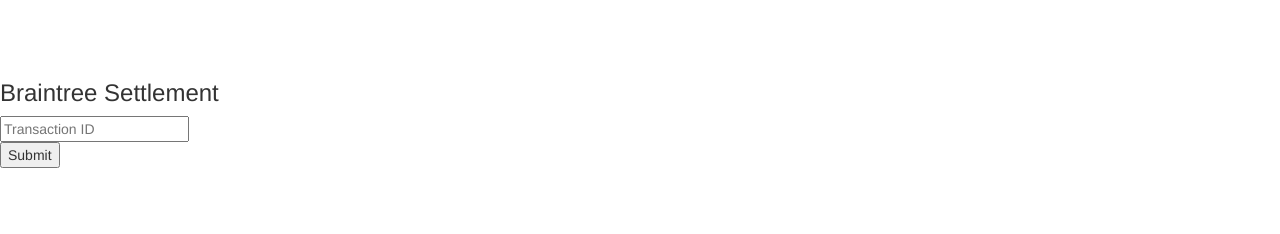
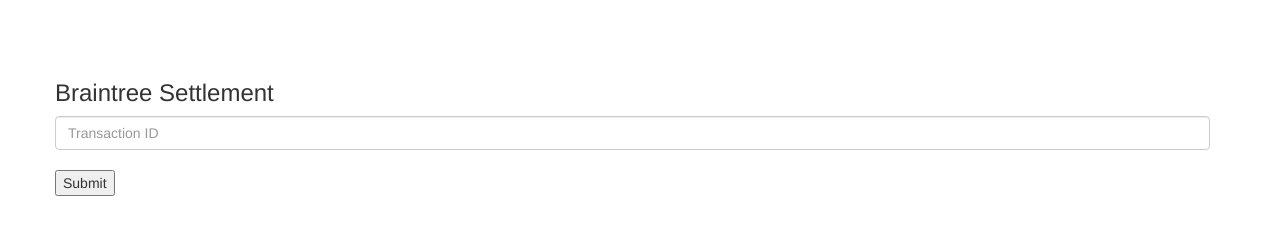
Before and after one commit to trainerbill/BTTraining, a website: page client/settle.html in a window 1280 px wide. Drawn offline with Linux system fonts and the light colour scheme.

Commit message:
Update settle.html

```diff
--- a/client/settle.html
+++ b/client/settle.html
@@ -10,12 +10,15 @@
         padding-top: 60px;
       }
     </style>
-  <body>
-    <h3>Braintree Settlement</h3>
-    <form action="/process/settle" method="post">
-      <input type="text" name="trxid" placeholder="Transaction ID"/><br/>
-      <input type="submit" name="Submit">
-
-    </form>
+  <body class="container">
+    <div class="row">
+      <div class="col-md-12">
+        <h3>Braintree Settlement</h3>
+        <form action="/process/settle" method="post">
+          <input class="form-control" type="text" name="trxid" placeholder="Transaction ID"/><br/>
+          <input type="submit" name="Submit">
+        </form>
+      </div>
+    </div>
   </body>
 </html>
```
